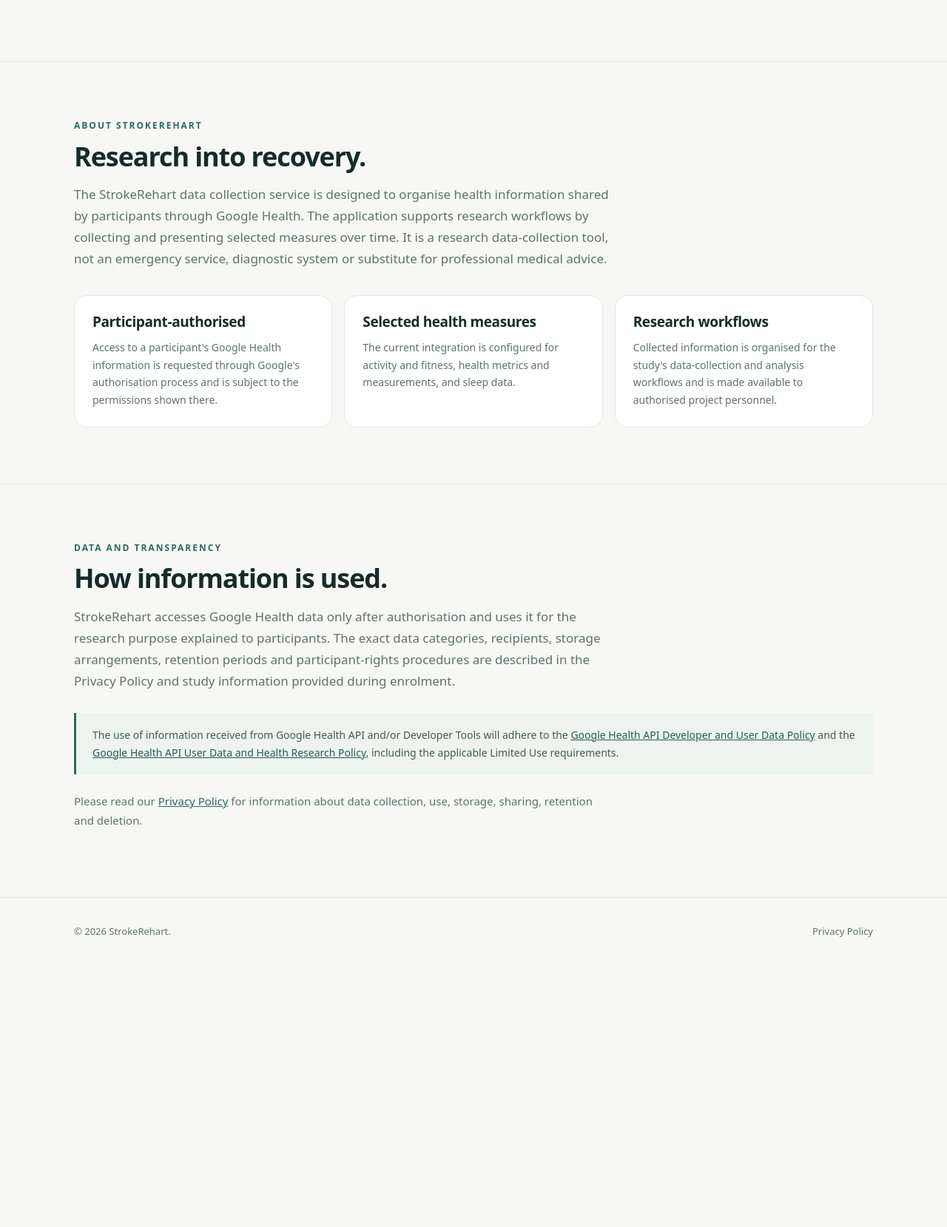
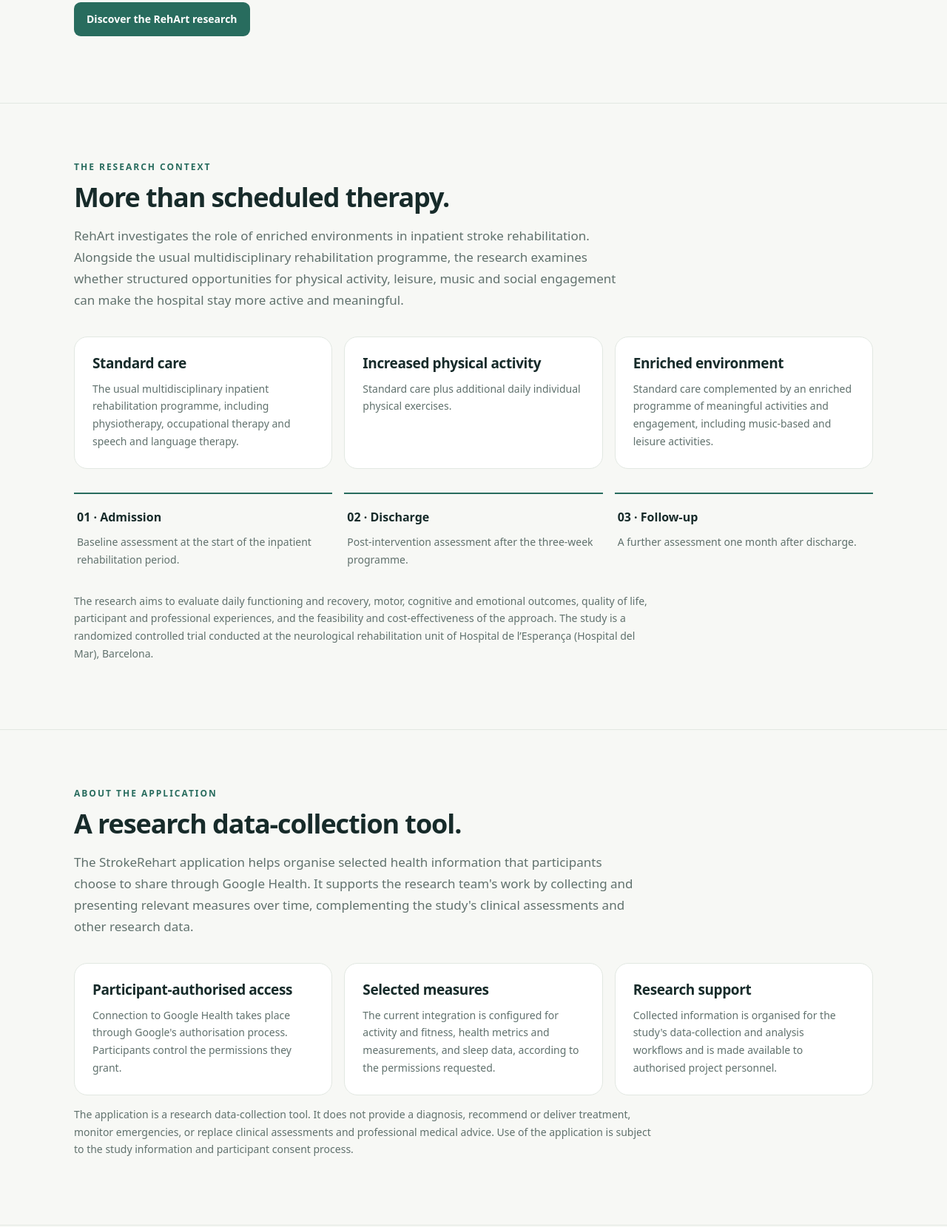
Before and after one commit to andreu-oliver/strokerehart-website, a plain HTML site: page index.html in a window 1280 px wide. Shown: the part 755-2414 px from the top of the page at 74% size. Before the commit the page ends 2059 px from the top, so only its background shows below. Drawn offline with Linux system fonts and the light colour scheme.

Commit message:
Align app landing page with RehArt study context

```diff
--- a/index.html
+++ b/index.html
@@ -3,10 +3,10 @@
 <head>
   <meta charset="utf-8">
   <meta name="viewport" content="width=device-width, initial-scale=1">
-  <meta name="description" content="StrokeRehart is a research project exploring recovery and rehabilitation using participant-authorised wearable health data.">
+  <meta name="description" content="StrokeRehart supports research into enriched inpatient stroke rehabilitation by collecting participant-authorised wearable health information for the RehArt study.">
   <meta name="theme-color" content="#f7f8f5">
-  <link rel="canonical" href="https://strokerehart.eu/">
-  <title>StrokeRehart — Research and rehabilitation</title>
+  <link rel="canonical" href="https://strokerehart.com/">
+  <title>StrokeRehart — Research data collection for stroke rehabilitation</title>
   <style>
     :root{--ink:#172b2a;--muted:#60716d;--green:#286c5e;--mint:#e3eee8;--paper:#f7f8f5;--line:#e2e8e2;--white:#fff;--max:1080px}
     *{box-sizing:border-box}html{scroll-behavior:smooth}body{margin:0;background:var(--paper);color:var(--ink);font:16px/1.7 ui-sans-serif,system-ui,-apple-system,BlinkMacSystemFont,"Segoe UI",sans-serif}
@@ -16,50 +16,77 @@
     nav{display:flex;gap:26px;font-size:14px;color:var(--muted)}nav a{text-decoration:none;color:inherit}nav a:hover{color:var(--green)}
     .hero{padding:105px 0 90px;display:grid;grid-template-columns:1.25fr .75fr;gap:72px;align-items:center}.eyebrow{color:var(--green);font-weight:750;font-size:12px;letter-spacing:2px;text-transform:uppercase}
     h1,h2,h3{line-height:1.16;letter-spacing:-1.1px}h1{font-size:clamp(42px,6vw,68px);margin:18px 0 24px;max-width:720px}h2{font-size:36px;margin:10px 0 16px}h3{font-size:19px;letter-spacing:-.4px}
-    .lead{font-size:19px;color:var(--muted);max-width:690px;line-height:1.75}.hero-card{background:var(--mint);border-radius:28px;padding:30px;min-height:300px;display:flex;flex-direction:column;justify-content:space-between}
-    .pulse{width:58px;height:58px;border:1px solid rgba(40,108,94,.25);border-radius:18px;display:grid;place-items:center;color:var(--green);font-size:30px}.hero-card strong{font-size:23px;line-height:1.25;display:block;max-width:260px}.hero-card p{color:#49665e;margin-bottom:0;font-size:14px}
-    .section{padding:76px 0;border-top:1px solid var(--line)}.intro{max-width:730px;color:var(--muted);font-size:17px}.grid{display:grid;grid-template-columns:repeat(3,1fr);gap:16px;margin-top:34px}.tile{background:var(--white);border:1px solid var(--line);border-radius:18px;padding:24px}.tile h3{margin:0 0 12px}.tile p{color:var(--muted);font-size:14px;margin:0}
+    .lead{font-size:19px;color:var(--muted);max-width:690px;line-height:1.75}.hero-card{background:var(--mint);border-radius:28px;padding:30px;min-height:310px;display:flex;flex-direction:column;justify-content:space-between}
+    .pulse{width:58px;height:58px;border:1px solid rgba(40,108,94,.25);border-radius:18px;display:grid;place-items:center;color:var(--green);font-size:30px}.hero-card strong{font-size:23px;line-height:1.25;display:block;max-width:280px}.hero-card p{color:#49665e;margin-bottom:0;font-size:14px}
+    .section{padding:76px 0;border-top:1px solid var(--line)}.intro{max-width:760px;color:var(--muted);font-size:17px}.grid{display:grid;grid-template-columns:repeat(3,1fr);gap:16px;margin-top:34px}.tile{background:var(--white);border:1px solid var(--line);border-radius:18px;padding:24px}.tile h3{margin:0 0 12px}.tile p{color:var(--muted);font-size:14px;margin:0}
+    .steps{display:grid;grid-template-columns:repeat(3,1fr);gap:16px;margin-top:32px}.step{border-top:2px solid var(--green);padding:18px 4px}.step b{display:block;margin-bottom:8px}.step p{margin:0;color:var(--muted);font-size:14px}
     .policy{background:#edf3ef;border-left:3px solid var(--green);padding:18px 22px;margin-top:28px;color:#415d54;font-size:14px}.policy a{color:#245f53}
+    .note{font-size:14px;color:var(--muted);max-width:780px}.cta{display:inline-block;margin-top:10px;padding:11px 17px;background:var(--green);border-radius:9px;color:white;text-decoration:none;font-size:14px;font-weight:650}
     footer{padding:34px 0;border-top:1px solid var(--line);color:var(--muted);font-size:13px}.foot{display:flex;justify-content:space-between;gap:24px;flex-wrap:wrap}.links{display:flex;gap:20px;flex-wrap:wrap}.links a{text-decoration:none;color:inherit}.links a:hover{text-decoration:underline;color:var(--green)}
-    @media(max-width:760px){.hero{grid-template-columns:1fr;gap:36px;padding:72px 0}.grid{grid-template-columns:1fr}nav{gap:14px;font-size:12px}.brand{font-size:17px}}
+    @media(max-width:760px){.hero{grid-template-columns:1fr;gap:36px;padding:72px 0}.grid,.steps{grid-template-columns:1fr}nav{gap:14px;font-size:12px}.brand{font-size:17px}}
   </style>
 </head>
 <body>
 <header><div class="wrap nav">
   <a class="brand" href="/" aria-label="StrokeRehart home"><span class="mark" aria-hidden="true">S</span>StrokeRehart</a>
-  <nav aria-label="Main navigation"><a href="#about">About</a><a href="#data">Data use</a><a href="/privacy/">Privacy</a></nav>
+  <nav aria-label="Main navigation"><a href="#study">The study</a><a href="#app">The app</a><a href="#data">Data use</a><a href="/privacy/">Privacy</a></nav>
 </div></header>
 <main>
   <section class="wrap hero">
     <div>
-      <div class="eyebrow">Research · Health · Rehabilitation</div>
-      <h1>Understanding recovery through everyday health data.</h1>
-      <p class="lead">StrokeRehart is a research project exploring recovery and rehabilitation through participant-authorised wearable health information. The data collection service connects to Google Health to collect selected activity, heart-rate and sleep information for the purposes described to participants during study enrolment.</p>
+      <div class="eyebrow">RehArt research · Participant data collection</div>
+      <h1>Understanding stroke recovery in everyday hospital life.</h1>
+      <p class="lead">StrokeRehart is a data-collection application supporting the RehArt research project. The study explores whether a more stimulating and engaging inpatient rehabilitation environment — combining meaningful activities, music and opportunities for social participation alongside standard care — can support recovery after stroke.</p>
+      <a class="cta" href="https://strokerehart.com/the-project/">Discover the RehArt research</a>
     </div>
     <aside class="hero-card">
       <div class="pulse" aria-hidden="true">∿</div>
-      <div><strong>Making health data useful for research.</strong><p>Purposeful data collection, clear participant information and responsible research practices.</p></div>
+      <div><strong>Turning participant-authorised health information into research evidence.</strong><p>Selected wearable and health measures help researchers understand activity and daily patterns during rehabilitation.</p></div>
     </aside>
   </section>
-  <section class="section" id="about"><div class="wrap">
-    <div class="eyebrow">About StrokeRehart</div><h2>Research into recovery.</h2>
-    <p class="intro">The StrokeRehart data collection service is designed to organise health information shared by participants through Google Health. The application supports research workflows by collecting and presenting selected measures over time. It is a research data-collection tool, not an emergency service, diagnostic system or substitute for professional medical advice.</p>
+
+  <section class="section" id="study"><div class="wrap">
+    <div class="eyebrow">The research context</div><h2>More than scheduled therapy.</h2>
+    <p class="intro">RehArt investigates the role of enriched environments in inpatient stroke rehabilitation. Alongside the usual multidisciplinary rehabilitation programme, the research examines whether structured opportunities for physical activity, leisure, music and social engagement can make the hospital stay more active and meaningful.</p>
     <div class="grid">
-      <article class="tile"><h3>Participant-authorised</h3><p>Access to a participant's Google Health information is requested through Google's authorisation process and is subject to the permissions shown there.</p></article>
-      <article class="tile"><h3>Selected health measures</h3><p>The current integration is configured for activity and fitness, health metrics and measurements, and sleep data.</p></article>
-      <article class="tile"><h3>Research workflows</h3><p>Collected information is organised for the study's data-collection and analysis workflows and is made available to authorised project personnel.</p></article>
+      <article class="tile"><h3>Standard care</h3><p>The usual multidisciplinary inpatient rehabilitation programme, including physiotherapy, occupational therapy and speech and language therapy.</p></article>
+      <article class="tile"><h3>Increased physical activity</h3><p>Standard care plus additional daily individual physical exercises.</p></article>
+      <article class="tile"><h3>Enriched environment</h3><p>Standard care complemented by an enriched programme of meaningful activities and engagement, including music-based and leisure activities.</p></article>
     </div>
+    <div class="steps">
+      <div class="step"><b>01 · Admission</b><p>Baseline assessment at the start of the inpatient rehabilitation period.</p></div>
+      <div class="step"><b>02 · Discharge</b><p>Post-intervention assessment after the three-week programme.</p></div>
+      <div class="step"><b>03 · Follow-up</b><p>A further assessment one month after discharge.</p></div>
+    </div>
+    <p class="note">The research aims to evaluate daily functioning and recovery, motor, cognitive and emotional outcomes, quality of life, participant and professional experiences, and the feasibility and cost-effectiveness of the approach. The study is a randomized controlled trial conducted at the neurological rehabilitation unit of Hospital de l’Esperança (Hospital del Mar), Barcelona.</p>
   </div></section>
+
+  <section class="section" id="app"><div class="wrap">
+    <div class="eyebrow">About the application</div><h2>A research data-collection tool.</h2>
+    <p class="intro">The StrokeRehart application helps organise selected health information that participants choose to share through Google Health. It supports the research team's work by collecting and presenting relevant measures over time, complementing the study's clinical assessments and other research data.</p>
+    <div class="grid">
+      <article class="tile"><h3>Participant-authorised access</h3><p>Connection to Google Health takes place through Google's authorisation process. Participants control the permissions they grant.</p></article>
+      <article class="tile"><h3>Selected measures</h3><p>The current integration is configured for activity and fitness, health metrics and measurements, and sleep data, according to the permissions requested.</p></article>
+      <article class="tile"><h3>Research support</h3><p>Collected information is organised for the study's data-collection and analysis workflows and is made available to authorised project personnel.</p></article>
+    </div>
+    <p class="note">The application is a research data-collection tool. It does not provide a diagnosis, recommend or deliver treatment, monitor emergencies, or replace clinical assessments and professional medical advice. Use of the application is subject to the study information and participant consent process.</p>
+  </div></section>
+
   <section class="section" id="data"><div class="wrap">
     <div class="eyebrow">Data and transparency</div><h2>How information is used.</h2>
-    <p class="intro">StrokeRehart accesses Google Health data only after authorisation and uses it for the research purpose explained to participants. The exact data categories, recipients, storage arrangements, retention periods and participant-rights procedures are described in the Privacy Policy and study information provided during enrolment.</p>
+    <p class="intro">StrokeRehart accesses Google Health data only after authorisation and uses it for the research purpose explained to participants. The exact data categories, recipients, storage arrangements, retention periods and participant-rights procedures are described in the Privacy Policy and the study information provided during enrolment.</p>
     <div class="policy">The use of information received from Google Health API and/or Developer Tools will adhere to the <a href="https://developers.google.com/health/policies/health-api-developer-user-data-policy">Google Health API Developer and User Data Policy</a> and the <a href="https://developers.google.com/health/policies/health-api-user-data-and-research-policy">Google Health API User Data and Health Research Policy</a>, including the applicable Limited Use requirements.</div>
-    <p class="intro" style="margin-top:24px;font-size:15px">Please read our <a href="/privacy/">Privacy Policy</a> for information about data collection, use, storage, sharing, retention and deletion.</p>
+    <p class="intro" style="margin-top:24px;font-size:15px">Please read our <a href="/privacy/">Privacy Policy</a> for information about data collection, use, storage, sharing, retention and deletion. The website does not replace the participant-facing information, informed consent, ethics approvals or research-policy requirements applicable to the study.</p>
+  </div></section>
+  <section class="section"><div class="wrap">
+    <div class="eyebrow">The wider project</div><h2>Researching better rehabilitation experiences.</h2>
+    <p class="intro">StrokeRehart is connected to the RehArt research line, which brings together clinicians and researchers to study how enriched rehabilitation environments can support recovery, participation and well-being after stroke.</p>
+    <p><a href="https://strokerehart.com/the-project/">Learn more about the RehArt project</a> · <a href="https://strokerehart.com/the-team/">Meet the research team</a> · <a href="https://strokerehart.com/contact/">Contact the project</a></p>
   </div></section>
 </main>
 <footer><div class="wrap foot">
   <div>© <span id="year"></span> StrokeRehart.</div>
-  <div class="links"><a href="/privacy/">Privacy Policy</a></div>
+  <div class="links"><a href="/privacy/">Privacy Policy</a><a href="https://strokerehart.com/">RehArt project website</a></div>
 </div></footer>
 <script>document.getElementById("year").textContent=new Date().getFullYear();</script>
 </body>
```
